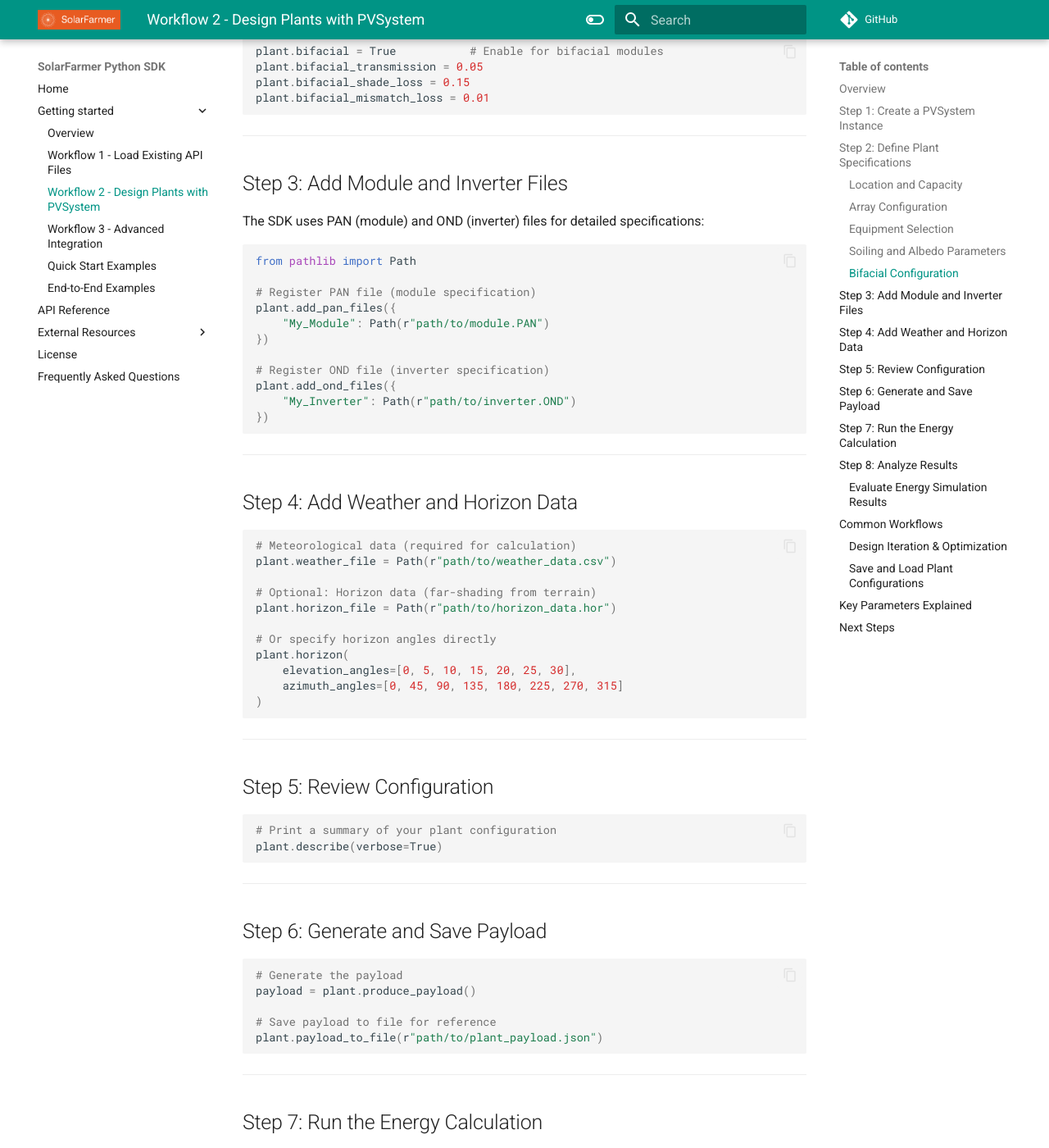
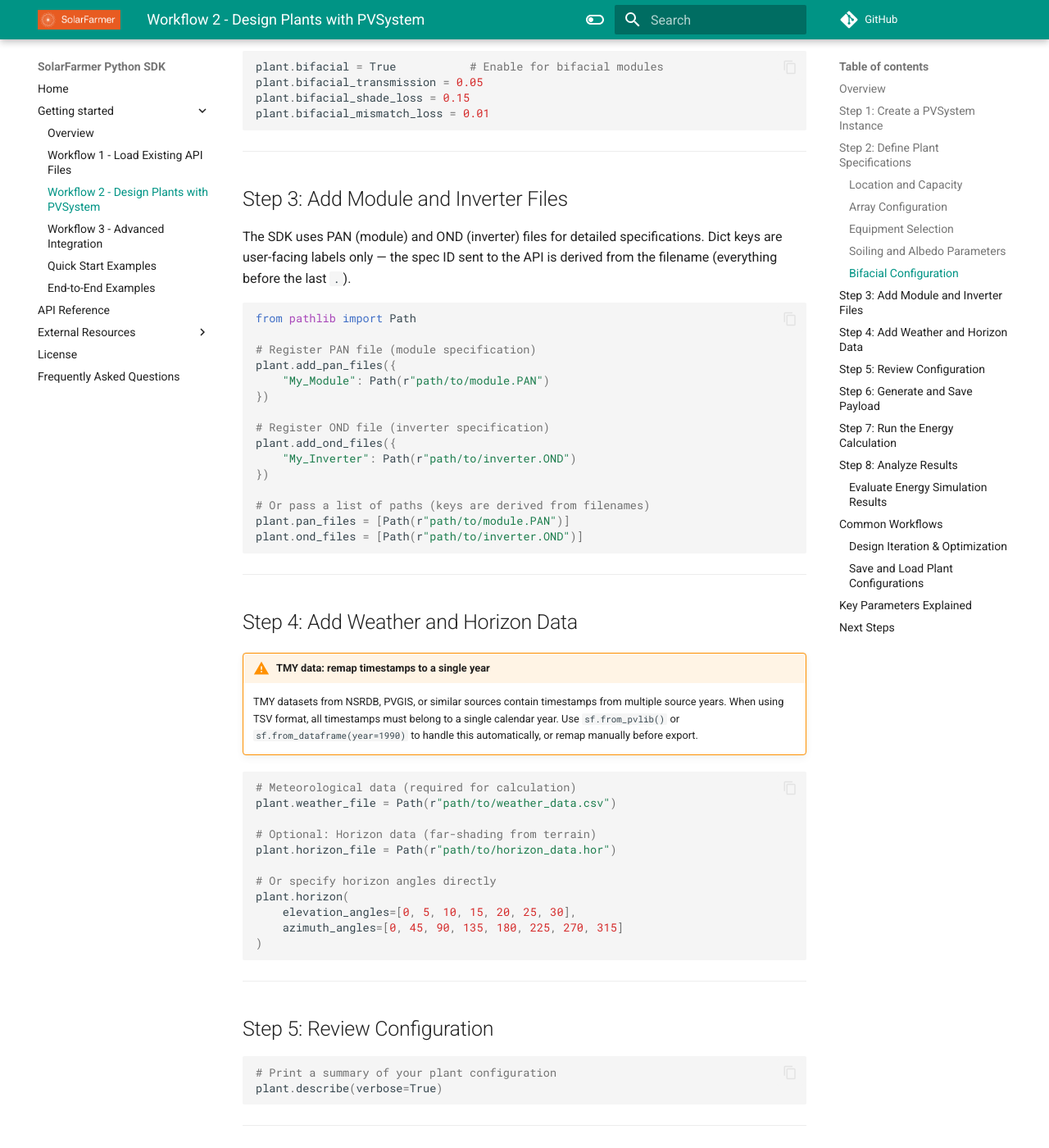
Before and after one commit to dnv-opensource/solarfarmer-python-sdk, an MkDocs documentation site: the page built from docs/getting-started/workflow-2-pvplant-builder.md, in a window 1280 px wide and 1400 px high, scrolled down 2593 px. Shown: the whole window at 82% size. Built offline with MkDocs 1.6.1 and Material for MkDocs 9.7.7, drawn with Linux system fonts in a browser that asks for light colours; comment, search, counter and statistics services are not loaded; some of the changed text lies outside the part shown.

Commit message:
Update documentation

````diff
--- a/docs/getting-started/workflow-2-pvplant-builder.md
+++ b/docs/getting-started/workflow-2-pvplant-builder.md
@@ -79,13 +79,14 @@
 ```python
 # Mounting and orientation
 plant.mounting = "Fixed"        # or "Tracker" for single-axis trackers
+                                # also available as sf.MountingType.FIXED / sf.MountingType.TRACKER
 plant.tilt = 25.0               # Array tilt in degrees
 plant.azimuth = 180.0           # South-facing (0=North, 90=East, 180=South, 270=West)
 plant.gcr = 0.4                 # Ground coverage ratio (spacing between rows)
 plant.flush_mount = False       # Flush-mounted or rack-mounted
 
 # Module orientation
-plant.module_orientation = "Portrait"  # or "Landscape"
+plant.module_orientation = "Portrait"  # or "Landscape" (sf.OrientationType)
 plant.modules_across = 1        # Number of modules in height direction
 ```
 
@@ -93,7 +94,7 @@
 
 ```python
 # Inverter type affects default losses
-plant.inverter_type = "Central"  # or "String" inverters
+plant.inverter_type = "Central"  # or "String" inverters (sf.InverterType)
 
 # Transformer configuration
 plant.transformer_stages = 1     # 0 (ideal) or 1 (with losses)
@@ -124,7 +125,8 @@
 
 ## Step 3: Add Module and Inverter Files
 
-The SDK uses PAN (module) and OND (inverter) files for detailed specifications:
+The SDK uses PAN (module) and OND (inverter) files for detailed specifications.
+Dict keys are user-facing labels only — the spec ID sent to the API is derived from the filename (everything before the last `.`).
 
 ```python
 from pathlib import Path
@@ -138,11 +140,21 @@
 plant.add_ond_files({
     "My_Inverter": Path(r"path/to/inverter.OND")
 })
+
+# Or pass a list of paths (keys are derived from filenames)
+plant.pan_files = [Path(r"path/to/module.PAN")]
+plant.ond_files = [Path(r"path/to/inverter.OND")]
 ```
 
 ---
 
 ## Step 4: Add Weather and Horizon Data
+
+!!! warning "TMY data: remap timestamps to a single year"
+    TMY datasets from NSRDB, PVGIS, or similar sources contain timestamps from
+    multiple source years. When using TSV format, all timestamps must belong to a
+    single calendar year. Use `sf.from_pvlib()` or `sf.from_dataframe(year=1990)`
+    to handle this automatically, or remap manually before export.
 
 ```python
 # Meteorological data (required for calculation)
@@ -234,7 +246,12 @@
 # Evaluate the results from the energy simulation
 plant.results.performance()
 
-# Access annual data
+# Quick access to year-1 metrics via convenience properties
+print(f"Net Energy: {plant.results.net_energy_MWh:.1f} MWh/year")
+print(f"Performance Ratio: {plant.results.performance_ratio:.3f}")
+print(f"Specific Yield: {plant.results.energy_yield_kWh_per_kWp:.1f} kWh/kWp")
+
+# Or access annual data dicts directly
 annual_data = plant.results.AnnualData[0]
 net_energy = annual_data['energyYieldResults']['netEnergy']
 performance_ratio = annual_data['energyYieldResults']['performanceRatio']
````
Also changed, not shown: docs/api.md (+50 -0 lines), docs/faq.md (+20 -0 lines), docs/getting-started/workflow-1-existing-api-files.md (+6 -8 lines).
